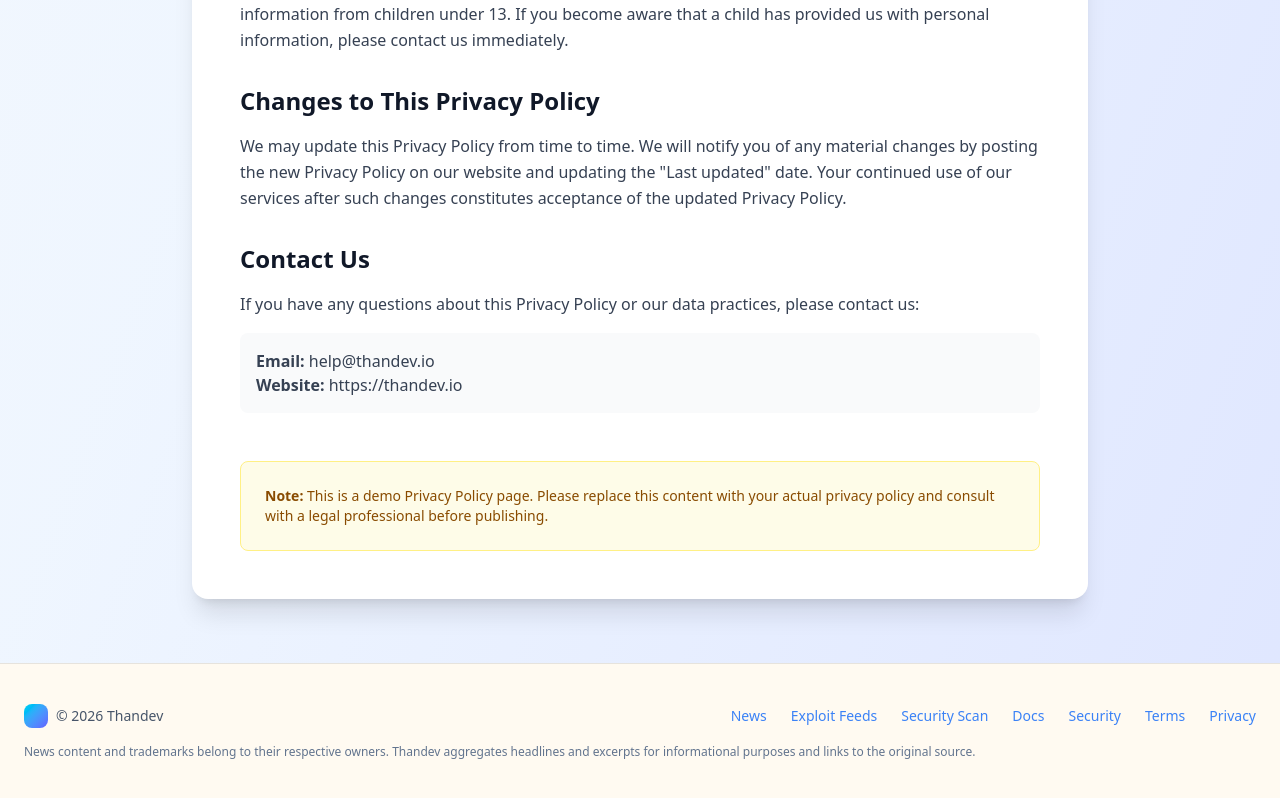
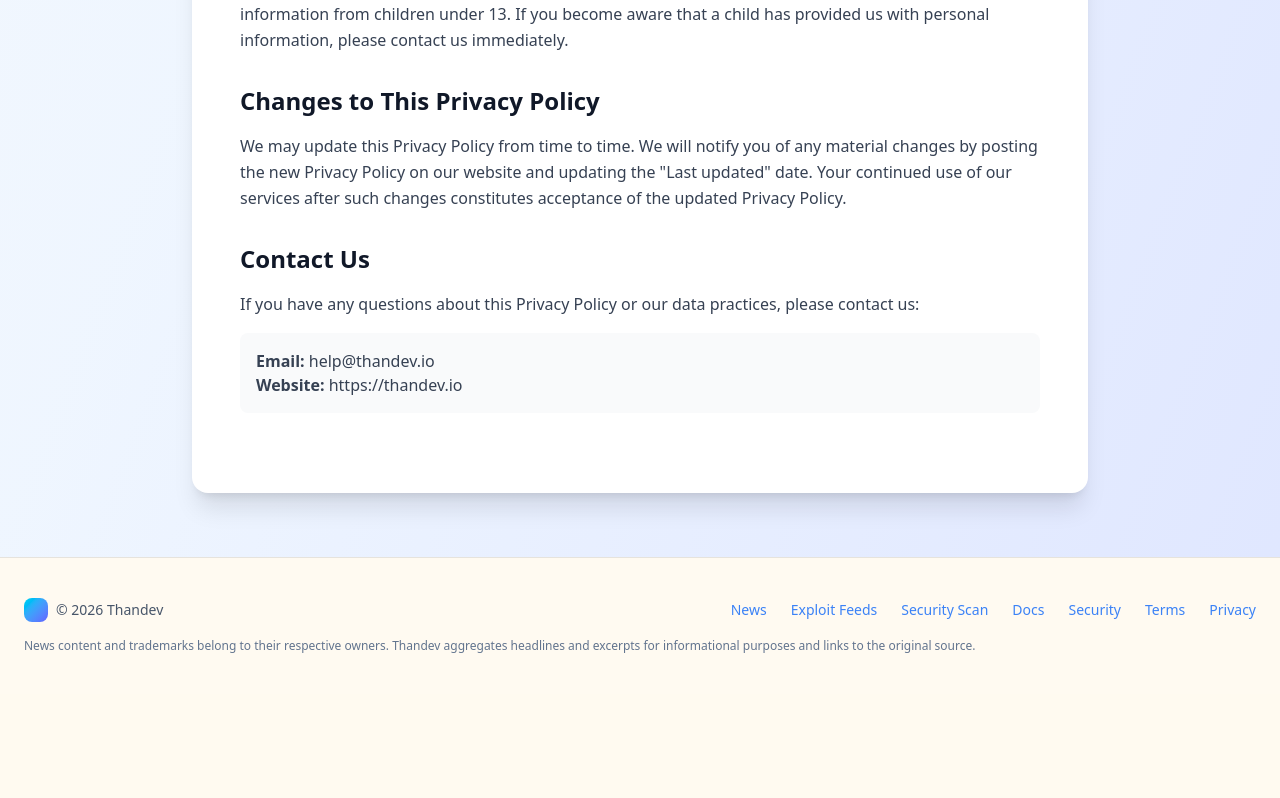
Before and after one commit to Ashwaaahere/thandev, a Next.js app in the folder frontend/: page /privacy in a window 1280 px wide. Shown: the part 2876-3674 px from the top of the page. After the commit the page ends 3570 px from the top, so only its background shows below. Built offline with nearby package versions, Linux system fonts and the light colour scheme.

Commit message:
Remove disclaimer/note sections from Terms and Privacy pages

```diff
--- a/frontend/app/privacy/page.tsx
+++ b/frontend/app/privacy/page.tsx
@@ -256,13 +256,6 @@ export default function PrivacyPage() {
                   </div>
                 </section>
 
-                {/* Disclaimer */}
-                <div className="mt-12 p-6 bg-yellow-50 dark:bg-yellow-900/20 border border-yellow-200 dark:border-yellow-800 rounded-lg">
-                  <p className="text-sm text-yellow-800 dark:text-yellow-200">
-                    <strong>Note:</strong> This is a demo Privacy Policy page. Please replace this content with your
-                    actual privacy policy and consult with a legal professional before publishing.
-                  </p>
-                </div>
               </div>
             </div>
           </div>
--- a/frontend/app/terms/page.tsx
+++ b/frontend/app/terms/page.tsx
@@ -181,13 +181,6 @@ export default function TermsPage() {
                   </div>
                 </section>
 
-                {/* Disclaimer */}
-                <div className="mt-12 p-6 bg-yellow-50 dark:bg-yellow-900/20 border border-yellow-200 dark:border-yellow-800 rounded-lg">
-                  <p className="text-sm text-yellow-800 dark:text-yellow-200">
-                    <strong>Note:</strong> This is a demo Terms of Service page. Please replace this content with your
-                    actual legal terms and consult with a legal professional before publishing.
-                  </p>
-                </div>
               </div>
             </div>
           </div>
```
